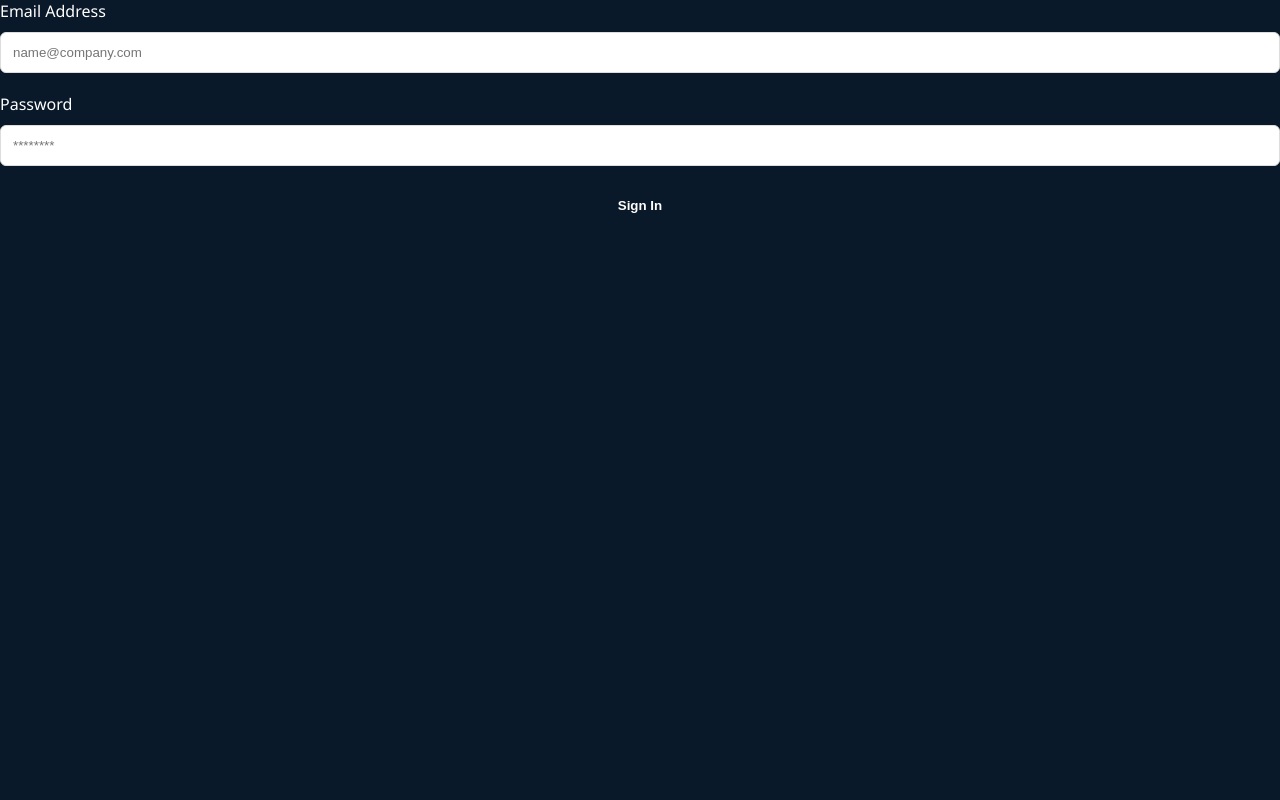
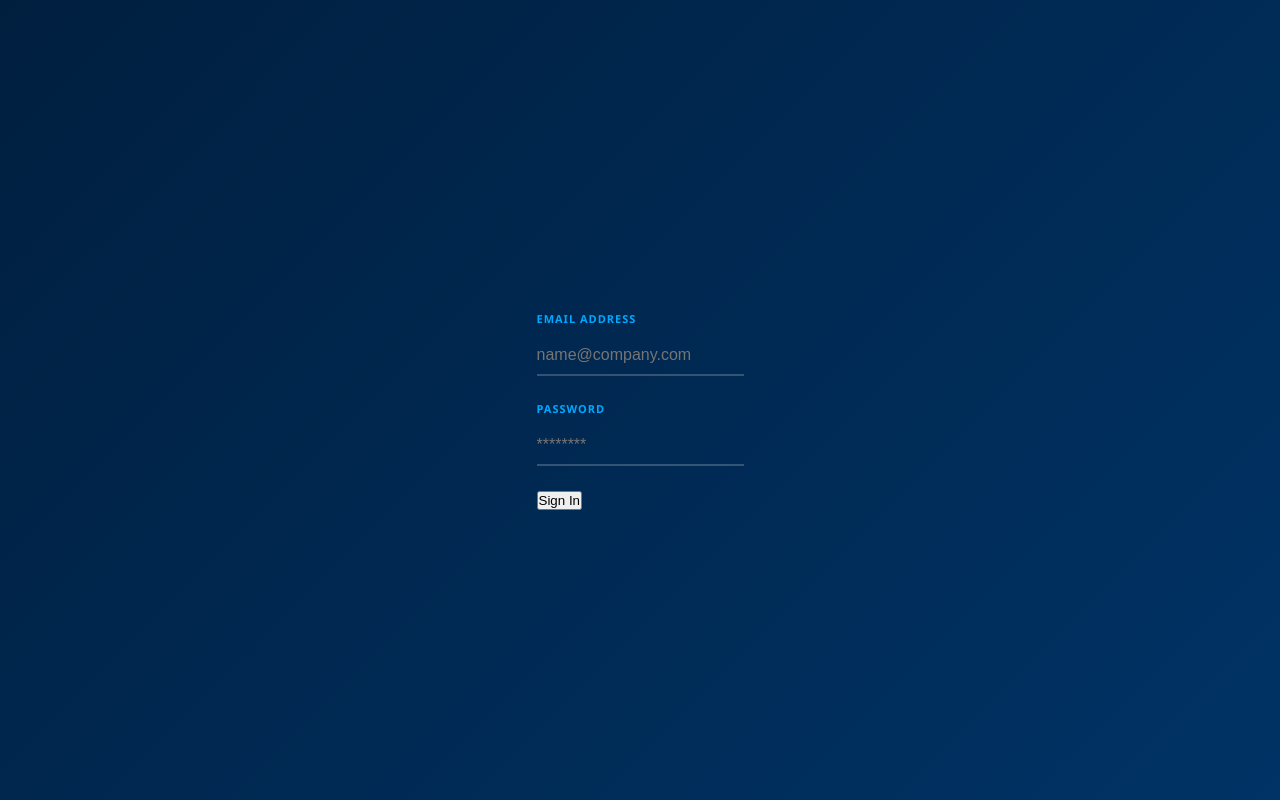
Before and after one commit to BartlomiejKwiatkowsk/wdpai, a PHP site: page /login in a window 1280 px wide. Run offline with PHP 8.4, Linux system fonts and the light colour scheme; some libraries are stand-ins or nearby versions.

Commit message:
UI: Updated  style.css with professional login theme

```diff
--- a/public/css/style.css
+++ b/public/css/style.css
@@ -1,14 +1,11 @@
+/* AquaManager - Global & Login Styles */
 :root {
-    --bg-main: #0a1929;
-    --bg-card: rgba(255, 255, 255, 0.05);
-    --sidebar-bg: #001e3c;
+    --bg-dark: #001f3f;
+    --bg-gradient: linear-gradient(135deg, #001f3f 0%, #003366 100%);
+    --card-bg: rgba(255, 255, 255, 0.05);
     --accent: #00a8ff;
-    --accent-dark: #007bb2;
     --text-white: #ffffff;
-    --text-muted: #b2bac2;
-    --healthy: #00e676;
-    --attention: #ff9100;
-    --shadow: 0 8px 32px 0 rgba(0, 0, 0, 0.37);
+    --input-border: rgba(255, 255, 255, 0.2);
 }
 
 * {
@@ -18,134 +15,120 @@
 }
 
 body {
-    font-family: 'Segoe UI', Roboto, Helvetica, Arial, sans-serif;
-    background-color: var(--bg-main);
+    margin: 0;
+    font-family: 'Segoe UI', Tahoma, Geneva, Verdana, sans-serif;
+    background: var(--bg-gradient);
+    height: 100vh;
+    display: flex;
+    justify-content: center;
+    align-items: center;
     color: var(--text-white);
-    overflow-x: hidden;
 }
 
-/* Layout Hierarchy */
-.dashboard-container {
-    display: flex;
-    min-height: 100vh;
+/* Container for the glassmorphism card */
+.login-container {
+    background: var(--card-bg);
+    backdrop-filter: blur(15px);
+    -webkit-backdrop-filter: blur(15px);
+    padding: 50px 40px;
+    border-radius: 24px;
+    width: 100%;
+    max-width: 400px;
+    box-shadow: 0 20px 50px rgba(0,0,0,0.5);
+    text-align: center;
+    border: 1px solid rgba(255,255,255,0.1);
 }
 
-.sidebar {
-    width: 260px;
-    background-color: var(--sidebar-bg);
-    padding: 30px 20px;
-    border-right: 1px solid rgba(255, 255, 255, 0.1);
-    display: flex;
-    flex-direction: column;
+.logo-icon {
+    width: 70px;
+    margin-bottom: 20px;
+    filter: drop-shadow(0 0 10px var(--accent));
 }
 
-.main-content {
-    flex: 1;
-    padding: 40px;
+h1 {
+    font-size: 28px;
+    font-weight: 700;
+    margin-bottom: 40px;
+    letter-spacing: 2px;
+    text-transform: uppercase;
+    color: var(--text-white);
 }
 
-/* Sidebar Navigation */
-.logo-container {
-    margin-bottom: 40px;
-    padding: 0 10px;
+/* Form Styles */
+.input-group {
+    text-align: left;
+    margin-bottom: 25px;
+    position: relative;
 }
 
-.logo-text {
-    font-size: 22px;
+.input-group label {
+    color: var(--accent);
+    font-size: 11px;
     font-weight: 800;
-    color: var(--accent);
+    text-transform: uppercase;
+    display: block;
+    margin-bottom: 10px;
     letter-spacing: 1px;
 }
 
-.nav-menu {
-    list-style: none;
+.input-group input {
+    width: 100%;
+    background: transparent;
+    border: none;
+    border-bottom: 2px solid var(--input-border);
+    color: white;
+    padding: 10px 0;
+    font-size: 16px;
+    outline: none;
+    transition: border-color 0.3s ease;
 }
 
-.nav-item {
-    margin-bottom: 10px;
+.input-group input:focus {
+    border-color: var(--accent);
 }
 
-.nav-link {
-    display: flex;
-    align-items: center;
-    padding: 12px 15px;
-    color: var(--text-muted);
-    text-decoration: none;
-    border-radius: 10px;
-    transition: 0.3s;
+/* Button with Gradient */
+.login-btn {
+    width: 100%;
+    padding: 15px;
+    background: linear-gradient(90deg, #004e92, #00a8ff);
+    border: none;
+    border-radius: 12px;
+    color: white;
+    font-size: 16px;
+    font-weight: 700;
+    cursor: pointer;
+    margin-top: 20px;
+    transition: transform 0.2s, box-shadow 0.2s;
+    text-transform: uppercase;
 }
 
-.nav-link:hover, .nav-link.active {
-    background-color: rgba(0, 168, 255, 0.1);
+.login-btn:hover {
+    transform: translateY(-2px);
+    box-shadow: 0 5px 15px rgba(0, 168, 255, 0.4);
+}
+
+/* Links at the bottom */
+.footer-links {
+    margin-top: 30px;
+    display: flex;
+    justify-content: space-between;
+    font-size: 13px;
+}
+
+.footer-links a {
+    color: rgba(255, 255, 255, 0.5);
+    text-decoration: none;
+    transition: color 0.2s;
+}
+
+.footer-links a:hover {
     color: var(--accent);
 }
 
-.nav-link.logout {
-    margin-top: auto;
-    color: #ff5252;
+/* Error messages */
+.messages {
+    color: #ff4d4d;
+    font-size: 14px;
+    margin-bottom: 20px;
 }
-
-/* Tank Cards */
-.tanks-container {
-    display: grid;
-    grid-template-columns: repeat(auto-fill, minmax(300px, 1fr));
-    gap: 25px;
-    margin-top: 20px;
-}
-
-.tank-card {
-    background: var(--white);
-    padding: 20px;
-    border-radius: 12px;
-    box-shadow: 0 4px 6px rgba(0,0,0,0.1);
-    transition: transform 0.2s;
-}
-
-.tank-card:hover {
-    transform: translateY(-5px);
-}
-
-/* Form Styles */
-.form-container {
-    max-width: 500px;
-    margin: 50px auto;
-    background: var(--white);
-    padding: 30px;
-    border-radius: 15px;
-    box-shadow: 0 10px 25px rgba(0,0,0,0.1);
-}
-
-input, select {
-    width: 100%;
-    padding: 12px;
-    margin: 10px 0 20px 0;
-    border: 1px solid #ddd;
-    border-radius: 6px;
-    box-sizing: border-box;
-}
-
-button {
-    background-color: var(--primary);
-    color: white;
-    padding: 12px 20px;
-    border: none;
-    border-radius: 6px;
-    cursor: pointer;
-    font-weight: bold;
-    width: 100%;
-}
-
-button:hover {
-    filter: brightness(0.9);
-}
-
-/* Responsywność (RWD) */
-@media (max-width: 768px) {
-    .dashboard-container {
-        grid-template-columns: 1fr;
-    }
-
-    .sidebar {
-        display: none;
-    }
-}
```
